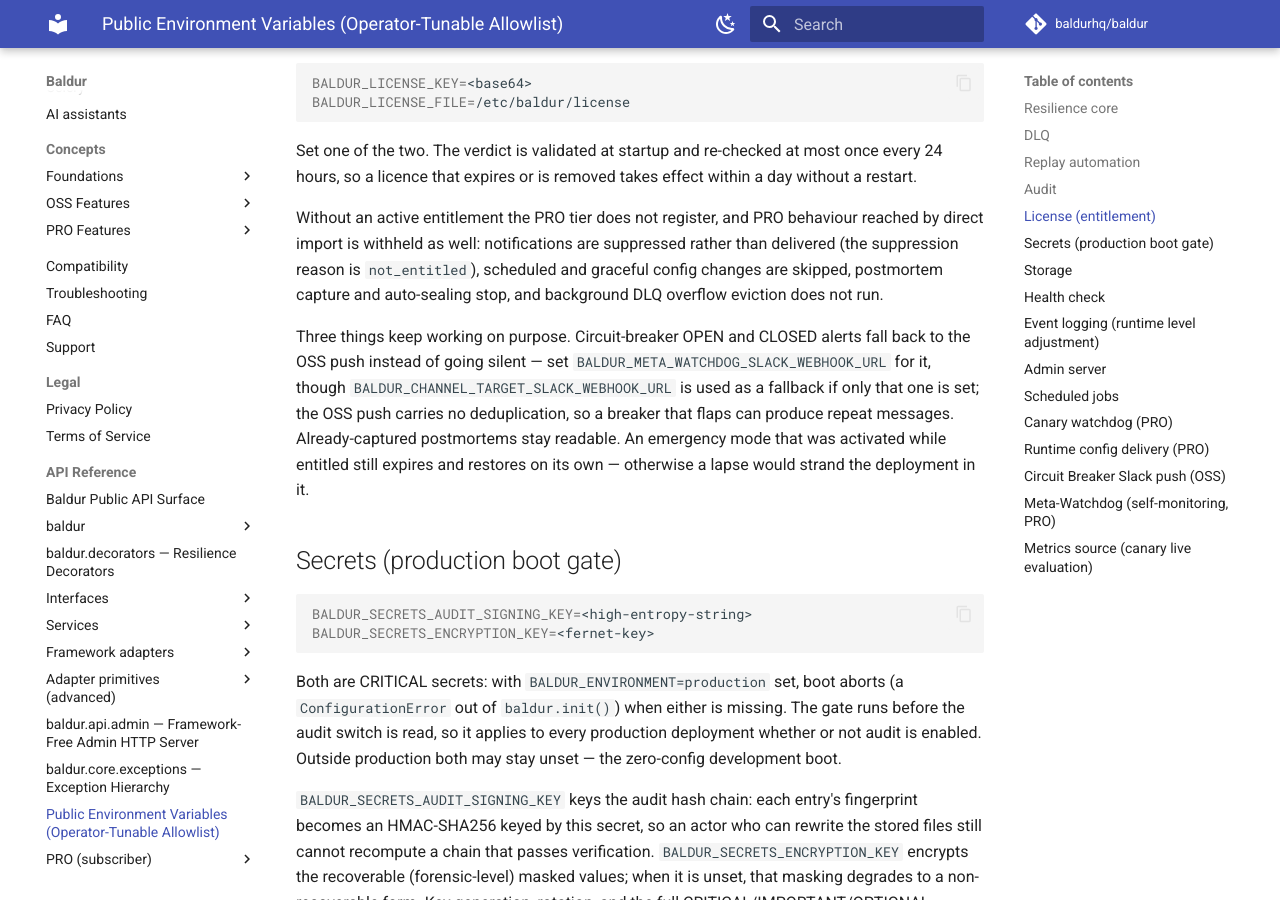
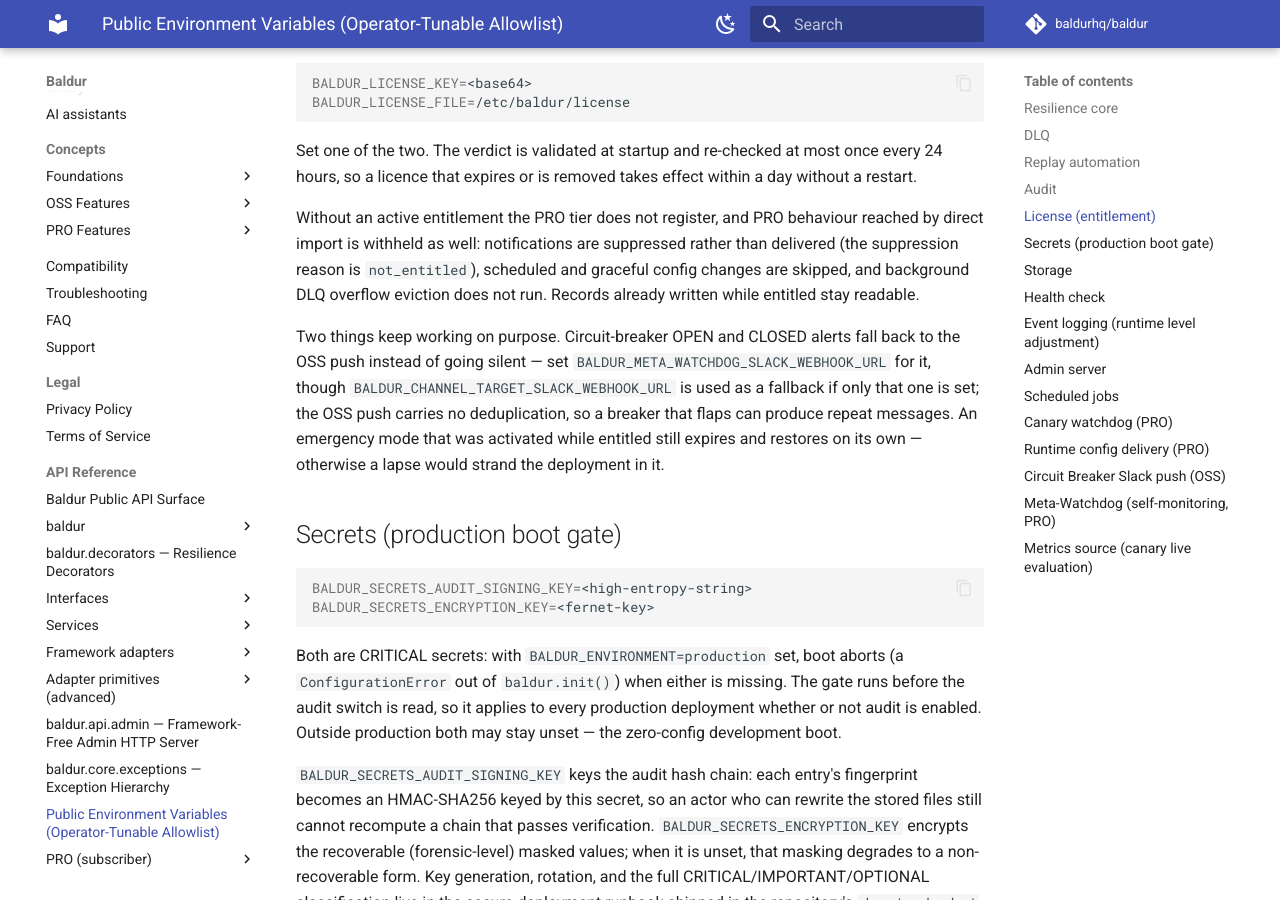
Before and after one commit to baldurhq/baldur, an MkDocs documentation site: the page built from docs/reference/env-vars.md, in a window 1280 px wide and 900 px high, scrolled down 2528 px. Built offline with MkDocs 1.6.1 and Material for MkDocs 9.7.7, drawn with Linux system fonts in a browser that asks for light colours; comment, search, counter and statistics services are not loaded.

```diff
--- a/docs/reference/env-vars.md
+++ b/docs/reference/env-vars.md
@@ -124,17 +124,17 @@ within a day without a restart.
 Without an active entitlement the PRO tier does not register, and PRO behaviour
 reached by direct import is withheld as well: notifications are suppressed
 rather than delivered (the suppression reason is `not_entitled`), scheduled and
-graceful config changes are skipped, postmortem capture and auto-sealing stop,
-and background DLQ overflow eviction does not run.
+graceful config changes are skipped, and background DLQ overflow eviction does
+not run. Records already written while entitled stay readable.
 
-Three things keep working on purpose. Circuit-breaker OPEN and CLOSED alerts
+Two things keep working on purpose. Circuit-breaker OPEN and CLOSED alerts
 fall back to the OSS push instead of going silent — set
 `BALDUR_META_WATCHDOG_SLACK_WEBHOOK_URL` for it, though
 `BALDUR_CHANNEL_TARGET_SLACK_WEBHOOK_URL` is used as a fallback if only that one
 is set; the OSS push carries no deduplication, so a breaker that flaps can
-produce repeat messages. Already-captured postmortems stay readable. An
-emergency mode that was activated while entitled still expires and restores on
-its own — otherwise a lapse would strand the deployment in it.
+produce repeat messages. An emergency mode that was activated while entitled
+still expires and restores on its own — otherwise a lapse would strand the
+deployment in it.
 
 ## Secrets (production boot gate)
 
```
Also changed, not shown: docs/concepts/pro/release-notes.md (+12 -0 lines).
